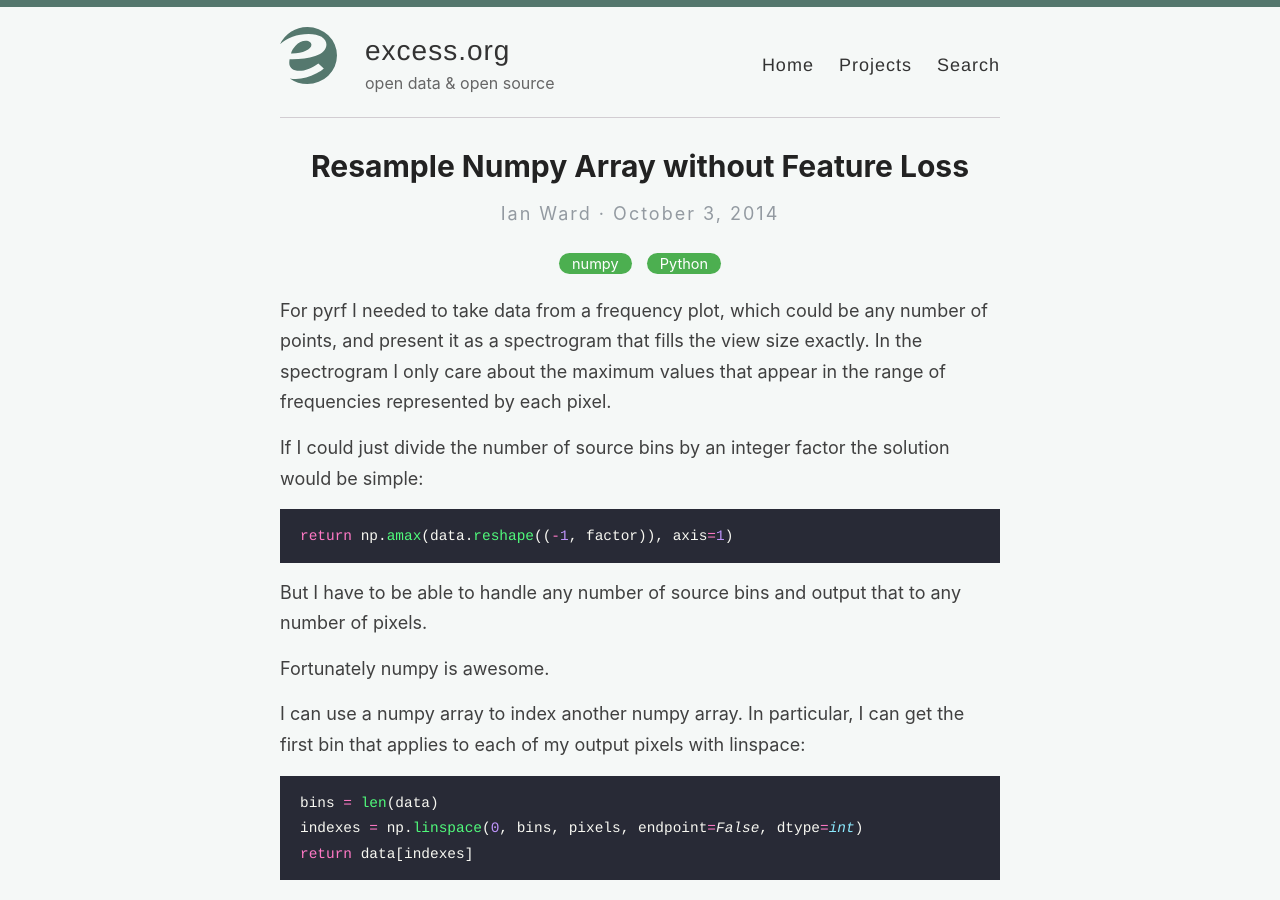
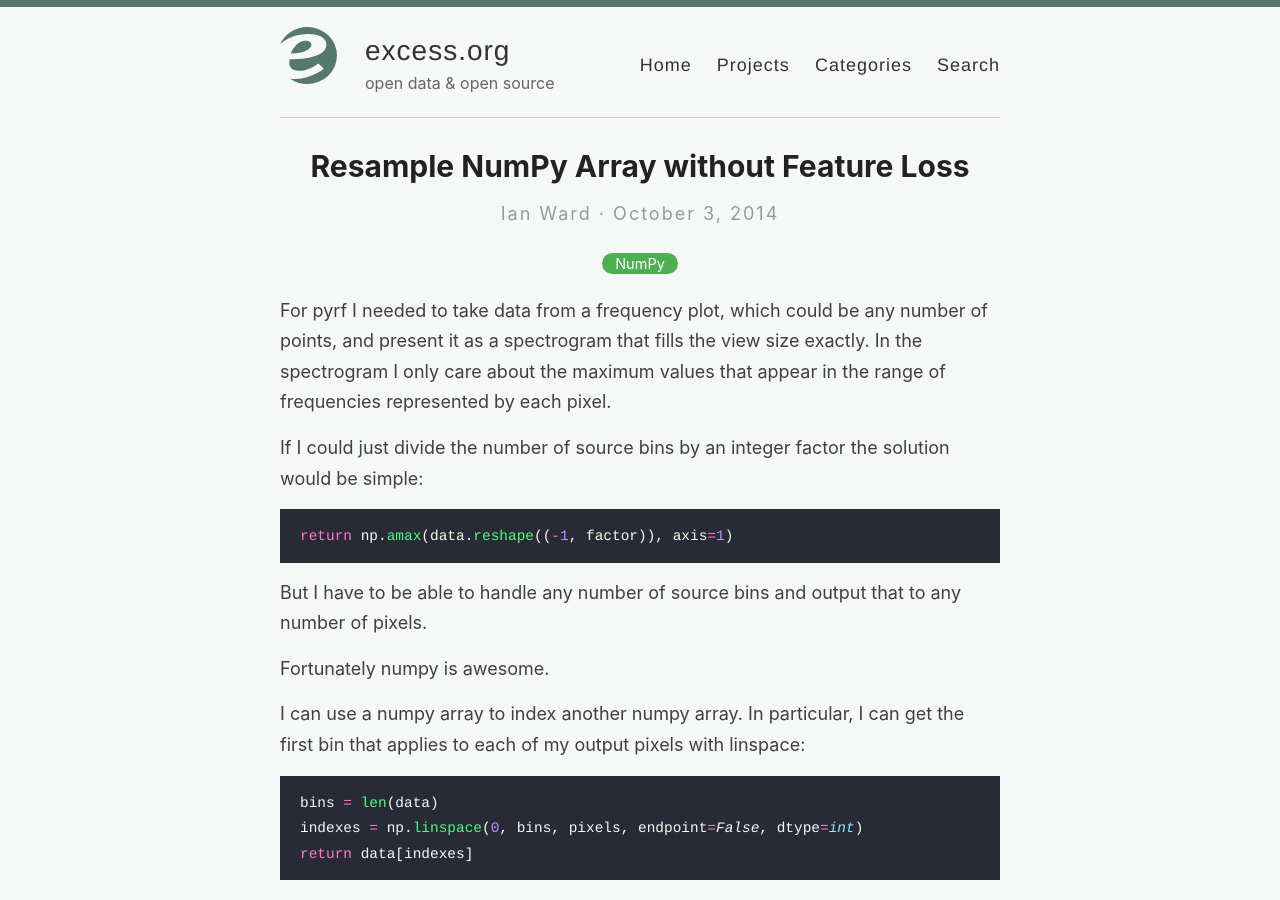
Before and after one commit to wardi/wardi.github.io, a Jekyll site: the page built from _posts/2014-10-03-resample-numpy-array-without-feature-loss.md, in a window 1280 px wide and 900 px high. Built offline with Jekyll 4.4.1, drawn with Linux system fonts in a browser that asks for light colours.

Commit message:
categories

```diff
--- a/_layouts/default.html
+++ b/_layouts/default.html
@@ -28,8 +28,9 @@
 
             <nav>
               <a href="{{ site.baseurl }}/">Home</a>
-              <a href="{{ site.baseurl }}/projects">Projects</a>
-              <a href="{{ site.baseurl }}/search">Search</a>
+              <a href="{{ site.baseurl }}/projects/">Projects</a>
+              <a href="{{ site.baseurl }}/categories/">Categories</a>
+              <a href="{{ site.baseurl }}/search/">Search</a>
             </nav>
           </header>
         </div>
--- a/_posts/2014-10-03-resample-numpy-array-without-feature-loss.md
+++ b/_posts/2014-10-03-resample-numpy-array-without-feature-loss.md
@@ -1,7 +1,7 @@
 ---
 layout: post
-title: Resample Numpy Array without Feature Loss
-categories: [numpy, Python]
+title: Resample NumPy Array without Feature Loss
+categories: [NumPy]
 redirect_from: /article/2014/10/resample-numpy-array-without-feature-loss/
 excerpt_separator: <!--more-->
 ---
```
Also changed, not shown: _posts/2013-06-18-data-gc-ca.md (+1 -1 lines), _posts/2014-09-12-ckan-schemas-multilingual.md (+1 -1 lines), _posts/2015-06-01-ckanapi-ckanext-scheming.md (+1 -1 lines), _posts/2017-08-04-faster-datastore-2-7.md (+1 -1 lines).
